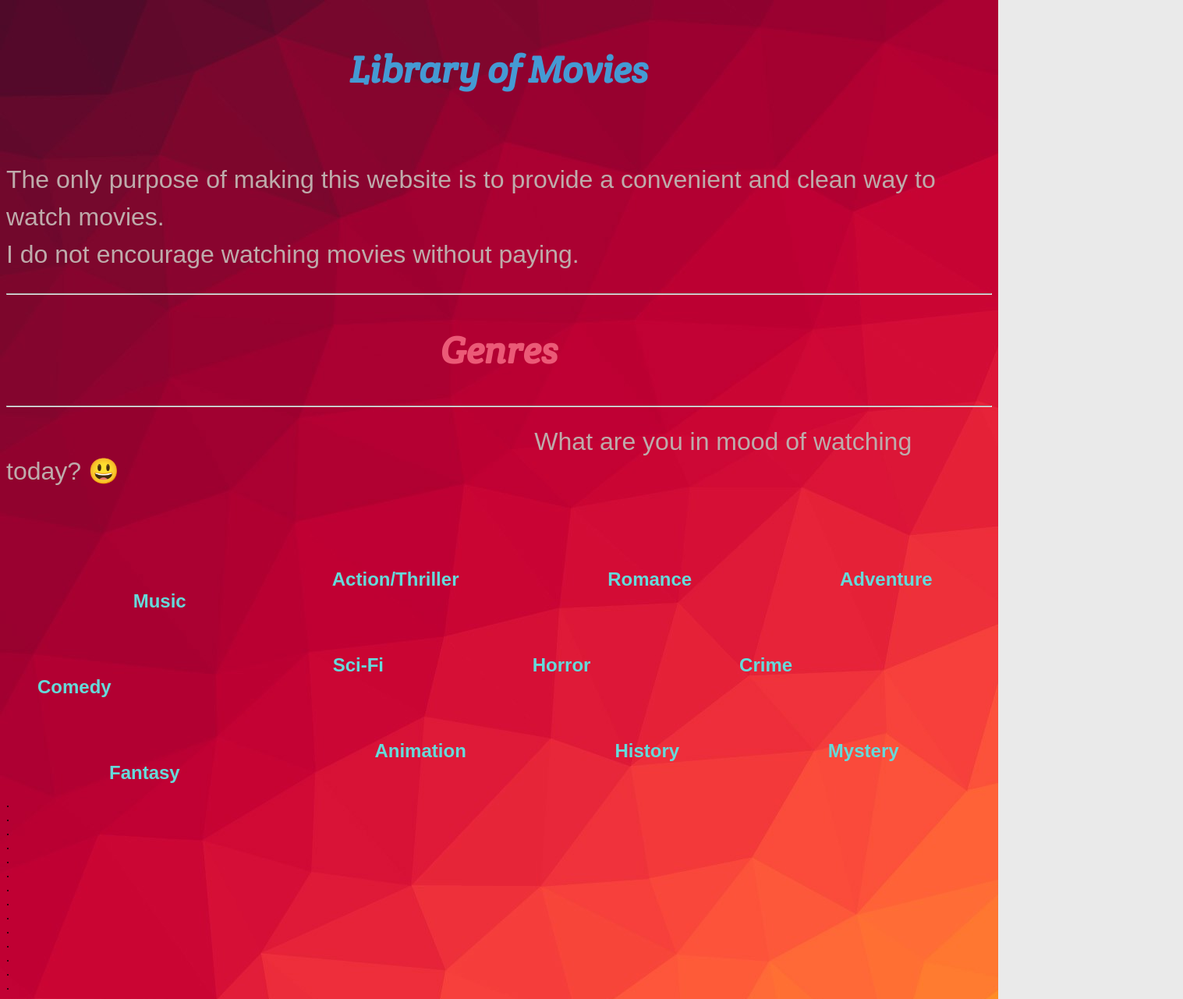
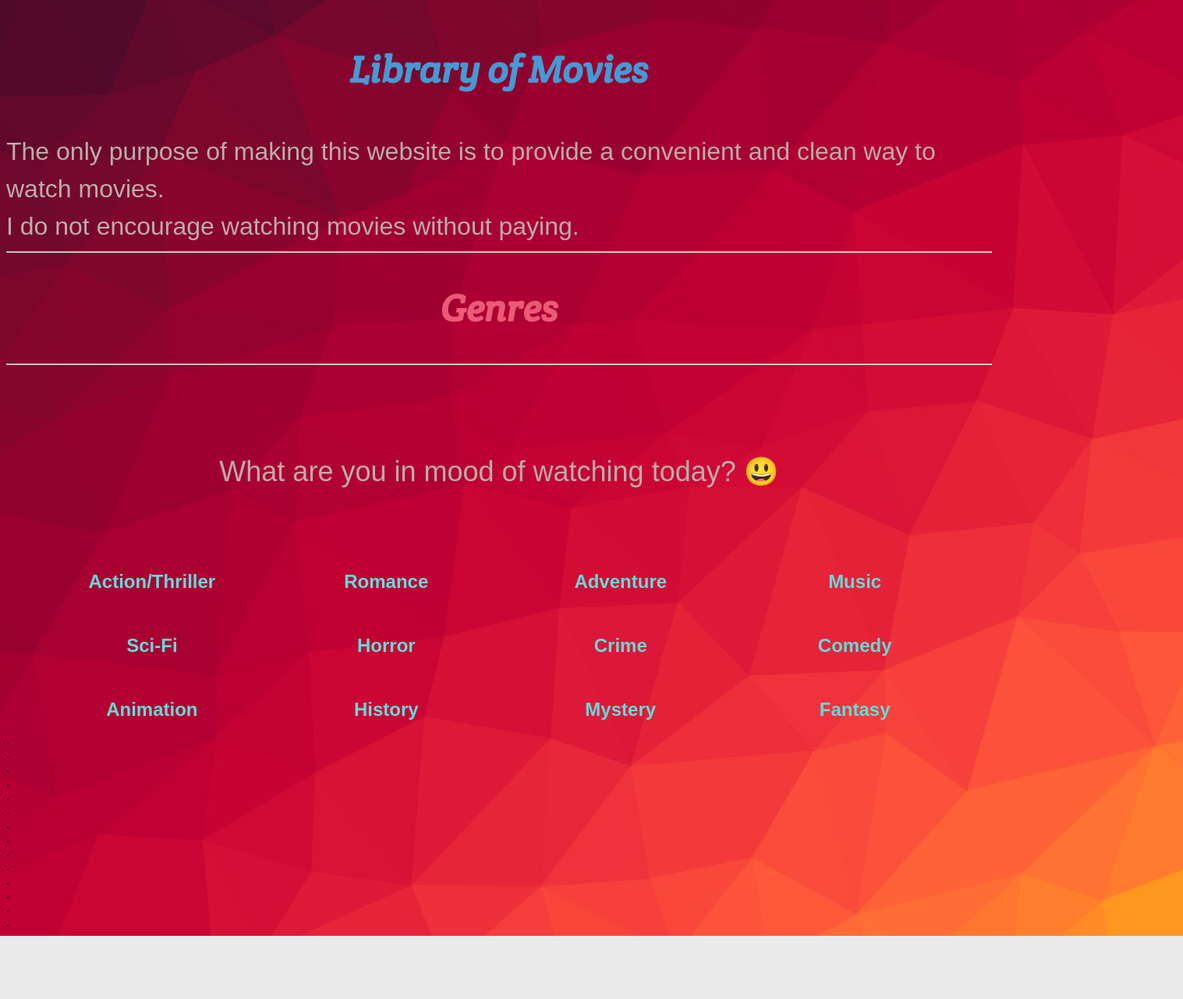
Before and after one commit to myousafzafar/libraryofmovies, a plain HTML site: page index.html in a window 1280 px wide. Shown: the whole page at 78% size, 1517 px wide, since content can reach past the window. After the commit the page ends 1200 px from the top, so only its background shows below. Drawn offline with Linux system fonts and the light colour scheme; a web font is replaced by a local one.

Commit message:
Add files via upload

```diff
--- a/index.html
+++ b/index.html
@@ -37,7 +37,7 @@ p0{font-family: Arial, Helvetica, sans-serif; font-size: 200%; line-height: 150%
  sans-serif;color: rgb(190, 171, 171);}
 
 p1{font-family:Arial, Helvetica, sans-serif; font-size: 200%;}
-p2{font-family: Arial, Helvetica, sans-serif; font-size:200%;font-family: 'Stylish', sans-serif;
+p2{font-family: Arial, Helvetica, sans-serif; font-size:225%;font-family: 'Stylish', sans-serif;
 color: rgb(190, 171, 171);}
 p3{font-family:Arial, Helvetica, sans-serif; font-size: 150%;}
 
@@ -63,6 +63,28 @@ a:visited
 }
 
 
+div.purpose
+{
+  position: absolute;
+  top: 170px;
+  left: 10;
+}
+
+div.watching
+{
+   text-align: center;
+
+}
+
+
+div.categories{
+    width:120%;
+}
+span{
+    display:inline-block;
+    width:20%;
+    text-align:center;
+}
 
 
 
@@ -92,47 +114,94 @@ a:visited
 <br />
 <h1>Library of Movies</h1>
 <br /> <br /> <br />
-<p0>The only purpose of making this website is to provide a convenient
-  and clean way to watch movies.</p0>
- <br /> <p0>I do not encourage watching movies without paying. </p0>
+ <div class="purpose">  <p0>The only purpose of making this website is to provide a convenient
+  and clean way to watch movies.
+ <br /> I do not encourage watching movies without paying. </p0>
+ </div>
 
- <br /> <br /> <hr />
+ <br /> <br /> <br /> <br /> <br /> <br /> <hr />
 
 <p1> <h2>Genres </h2> </p1>
-<hr /> <br />
+<hr /> <br /> <br /> <br /> <br /> <br /><br />
 
-<p2> &emsp; &emsp; &emsp; &emsp; &emsp; &emsp; &emsp; &emsp; &emsp;&emsp; &emsp; &emsp;
-  &emsp; &emsp; &emsp; &emsp; &emsp;What are you in mood of watching today? &#128515; </p2>
+<div class="watching"> <p2> What are you in mood of watching today? &#128515; </p2>
  <br />  <br /> <br /> <br />  <br /> <br />
+ </div>
 
 <ul>
 
+
+
+   <div class="categories">
+
+<strong><p3> <a href="actionthriller.html" target="_blank"   title="List" > <span> Action/Thriller </span> </a>  </p3> </strong>
+
+ <strong><p4> <a href="Romance.html" target="_blank"   title="List" > <span> Romance </span>  </a> </p4> </strong>
+
+<strong><p5> <a href="Adventure.html" target="_blank"   title="List" >  <span> Adventure </span>  </a> </p5> </strong>
+
+<strong> <p6> <a href="Music.html" target="_blank"   title="List" ><span> Music </span>  </a> </p6> </strong>
+
+   <br /> <br /><br /><br />
+
+
+   <strong><p3> <a href="scifi.html" target="_blank"   title="List" > <span> Sci-Fi </span> </a>  </p3> </strong>
+
+   <strong><p4> <a href="horror.html" target="_blank"   title="List" >  <span>  Horror  </span>  </a> </p4> </strong>
+
+  <strong><p5> <a href="crime.html" target="_blank"   title="List" > <span>  Crime  </span> </a> </p5> </strong>
+
+  <strong> <p6> <a href="comedy.html" target="_blank"   title="List" >  <span> Comedy </span>  </a> </p6> </strong>
+
+
+     <br /> <br /><br /><br />
+
+
+     <strong><p3> <a href="animation.html" target="_blank"   title="List" > <span> Animation </span> </a> </p3> </strong>
+
+     <strong><p4> <a href="history.html" target="_blank"   title="List" >   <span>  History </span>   </a> </p4> </strong>
+
+    <strong><p5> <a href="mystery.html" target="_blank"   title="List" > <span> Mystery </span>  </a> </p5> </strong>
+
+    <strong> <p6> <a href="fantasy.html" target="_blank"   title="List" > <span> Fantasy </span>  </a> </p6> </strong>
+
+
+     </div>
+
+
+
+
+
+
+<!--
+      <div>
+
 <strong><p3> <a href="actionthriller.html" target="_blank"   title="List" > &emsp; &emsp;&emsp;&emsp; &emsp;
   &emsp;
-   &emsp; &emsp; &emsp; &emsp;&emsp; &emsp; &emsp; Action/Thriller </a> &emsp; &emsp; &emsp; </p3> </strong>
+   &emsp; &emsp; &emsp; &emsp;&emsp; &emsp; &emsp; <span> Action/Thriller </span> </a> &emsp; &emsp; &emsp; </p3> </strong>
 
- <strong><p4> <a href="Romance.html" target="_blank"   title="List" > &emsp; &emsp; &emsp;   Romance &emsp;
+ <strong><p4> <a href="Romance.html" target="_blank"   title="List" > &emsp; &emsp; &emsp;  <span> Romance </span> &emsp;
     &emsp; &emsp;  </a> </p4> </strong>
 
-<strong><p5> <a href="Adventure.html" target="_blank"   title="List" > &emsp; &emsp; &emsp;  Adventure &emsp;
+<strong><p5> <a href="Adventure.html" target="_blank"   title="List" > &emsp; &emsp; &emsp; <span> Adventure </span> &emsp;
    &emsp; &emsp;  </a> </p5> </strong>
 
-<strong> <p6> <a href="Music.html" target="_blank"   title="List" > &emsp; &emsp; &emsp; Music &emsp;
+<strong> <p6> <a href="Music.html" target="_blank"   title="List" > &emsp; &emsp; &emsp; <span> Music </span> &emsp;
    &emsp; &emsp;  </a> </p6> </strong>
 
    <br /> <br /><br /><br />
 
 
    <strong><p3> <a href="scifi.html" target="_blank"   title="List" > &emsp; &emsp;&emsp;&emsp; &emsp;
-  &emsp; &emsp; &emsp; &emsp; &emsp;&emsp; &emsp; &emsp; Sci-Fi </a> &emsp; &emsp; &emsp; </p3> </strong>
+  &emsp; &emsp; &emsp; &emsp; &emsp;&emsp; &emsp; &emsp; <span> Sci-Fi </span> </a> &emsp; &emsp; &emsp; </p3> </strong>
 
-   <strong><p4> <a href="horror.html" target="_blank"   title="List" > &emsp; &emsp; &emsp;   Horror &emsp;
+   <strong><p4> <a href="horror.html" target="_blank"   title="List" > &emsp; &emsp; &emsp; <span>  Horror  </span> &emsp;
       &emsp; &emsp;  </a> </p4> </strong>
 
-  <strong><p5> <a href="crime.html" target="_blank"   title="List" > &emsp; &emsp; &emsp;  Crime &emsp;
+  <strong><p5> <a href="crime.html" target="_blank"   title="List" > &emsp; &emsp; &emsp; <span>  Crime  </span> &emsp;
      &emsp; &emsp;  </a> </p5> </strong>
 
-  <strong> <p6> <a href="comedy.html" target="_blank"   title="List" > &emsp; &emsp; &emsp; Comedy &emsp;
+  <strong> <p6> <a href="comedy.html" target="_blank"   title="List" > &emsp; &emsp; &emsp; <span> Comedy </span> &emsp;
      &emsp; &emsp;  </a> </p6> </strong>
 
 
@@ -140,16 +209,19 @@ a:visited
 
 
      <strong><p3> <a href="animation.html" target="_blank"   title="List" > &emsp; &emsp;&emsp;&emsp; &emsp;&emsp; &emsp;
-      &emsp; &emsp; &emsp; &emsp; &emsp;&emsp; &emsp; &emsp; Animation </a> &emsp; &emsp; &emsp; </p3> </strong>
+      &emsp; &emsp; &emsp; &emsp; &emsp;&emsp; &emsp; &emsp; <span> Animation </span> </a> &emsp; &emsp; &emsp; </p3> </strong>
 
-     <strong><p4> <a href="history.html" target="_blank"   title="List" > &emsp; &emsp; &emsp;   History &emsp;
+     <strong><p4> <a href="history.html" target="_blank"   title="List" > &emsp; &emsp; &emsp;  <span>  History </span> &emsp;
         &emsp; &emsp;  </a> </p4> </strong>
 
-    <strong><p5> <a href="mystery.html" target="_blank"   title="List" > &emsp; &emsp; &emsp;  Mystery &emsp;
+    <strong><p5> <a href="mystery.html" target="_blank"   title="List" > &emsp; &emsp; &emsp; <span> Mystery </span> &emsp;
        &emsp; &emsp;  </a> </p5> </strong>
 
-    <strong> <p6> <a href="fantasy.html" target="_blank"   title="List" > &emsp; &emsp; &emsp; Fantasy &emsp;
+    <strong> <p6> <a href="fantasy.html" target="_blank"   title="List" > &emsp; &emsp; &emsp; <span> Fantasy </span> &emsp;
        &emsp; &emsp;  </a> </p6> </strong>
+
+
+     </div>
 
 
 
@@ -157,7 +229,13 @@ a:visited
 
 
 
-<!--<p3> <a href="actionthriller.html" target="_blank"   title="List" >  <li> Action/Thriller
+
+
+
+
+
+
+   <p3> <a href="actionthriller.html" target="_blank"   title="List" >  <li> Action/Thriller
 </li> </a> </p3>
 
  <p4> <a href="Romance.html" target="_blank"   title="List" >  <li> Romance </li > </a> </p4>
```
